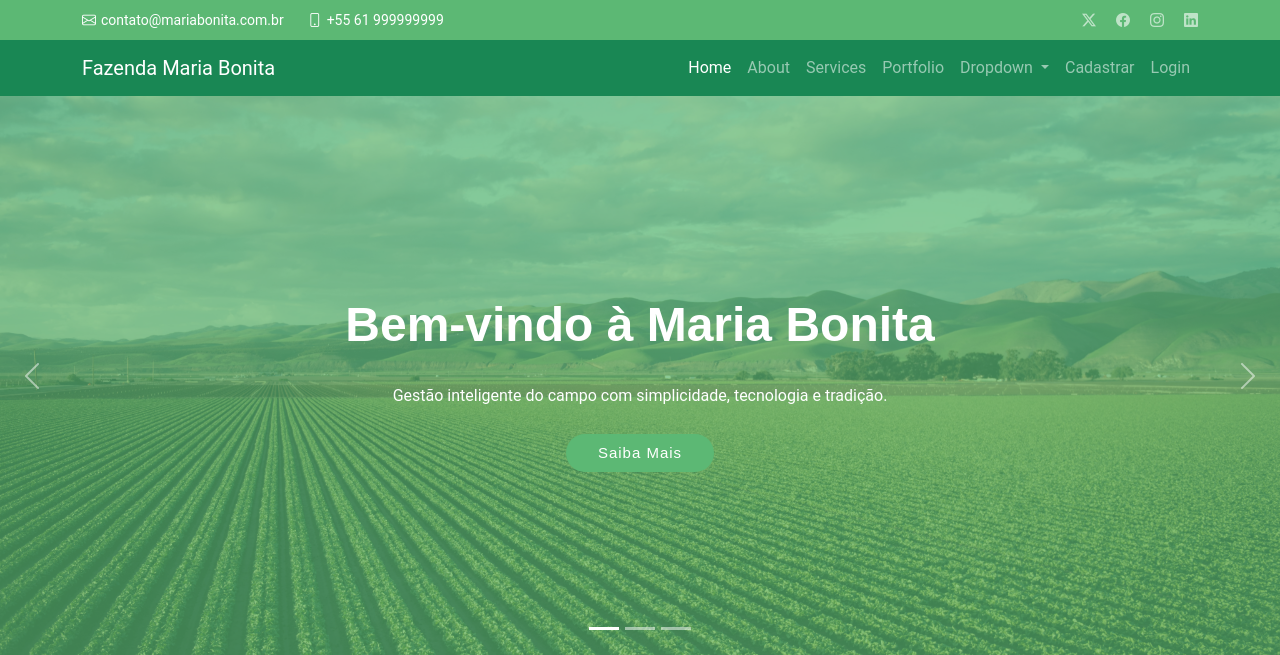
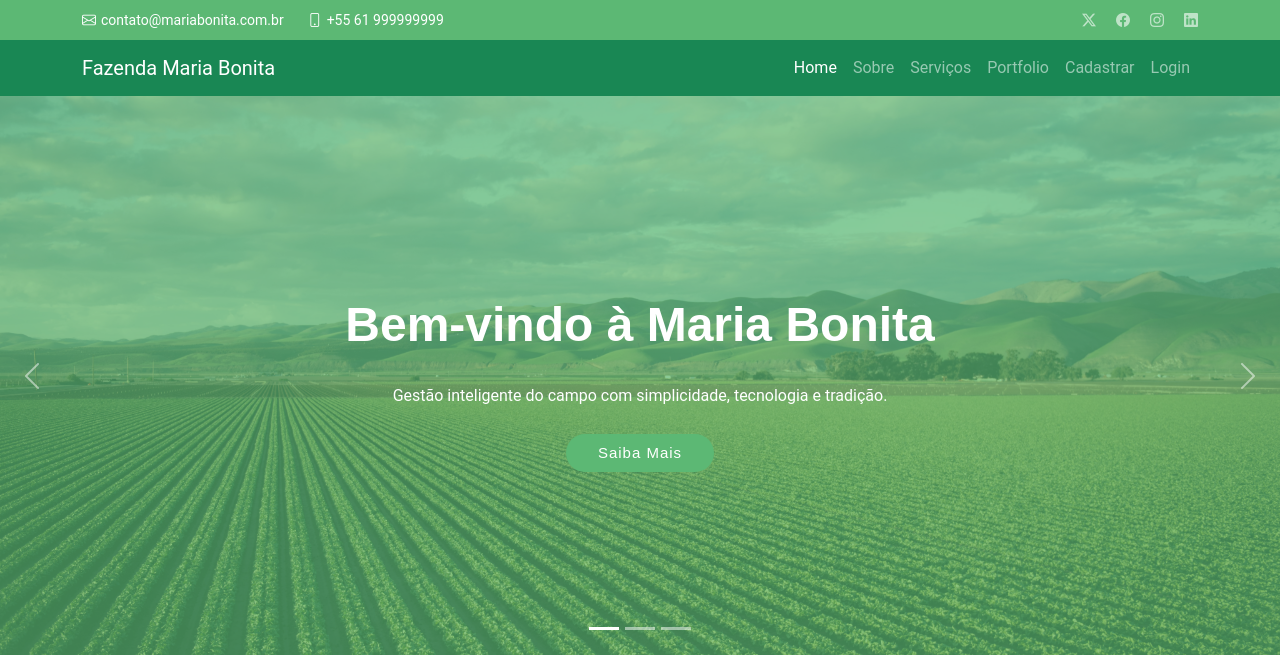
Before and after one commit to seixasita/mariabonita, a FastAPI app: page / in a window 1280 px wide. Shown: the top 655 px of the page. Run offline with FastAPI, Linux system fonts and the light colour scheme; some libraries are stand-ins or nearby versions.

Commit message:
Adiciona templates HTML do projeto

```diff
--- a/templates/base.html
+++ b/templates/base.html
@@ -42,31 +42,11 @@
         <div class="collapse navbar-collapse" id="navbarSupportedContent">
           <ul class="navbar-nav ms-auto mb-2 mb-lg-0">
             <li class="nav-item"><a class="nav-link active" aria-current="page" href="/">Home</a></li>
-            <li class="nav-item"><a class="nav-link" href="#about">About</a></li>
-            <li class="nav-item"><a class="nav-link" href="#services">Services</a></li>
+            <li class="nav-item"><a class="nav-link" href="#about">Sobre</a></li>
+            <li class="nav-item"><a class="nav-link" href="#services">Serviços</a></li>
             <li class="nav-item"><a class="nav-link" href="#portfolio">Portfolio</a></li>
 
-            <li class="nav-item dropdown">
-              <a class="nav-link dropdown-toggle" href="#" id="dropdownMenuLink" role="button" data-bs-toggle="dropdown" aria-expanded="false">
-                Dropdown
-              </a>
-              <ul class="dropdown-menu" aria-labelledby="dropdownMenuLink">
-                <li><a class="dropdown-item" href="#">Dropdown 1</a></li>
-                <li class="dropdown-submenu">
-                  <a class="dropdown-item dropdown-toggle" href="#">Deep Dropdown</a>
-                  <ul class="dropdown-menu">
-                    <li><a class="dropdown-item" href="#">Deep Dropdown 1</a></li>
-                    <li><a class="dropdown-item" href="#">Deep Dropdown 2</a></li>
-                    <li><a class="dropdown-item" href="#">Deep Dropdown 3</a></li>
-                    <li><a class="dropdown-item" href="#">Deep Dropdown 4</a></li>
-                    <li><a class="dropdown-item" href="#">Deep Dropdown 5</a></li>
-                  </ul>
-                </li>
-                <li><a class="dropdown-item" href="#">Dropdown 2</a></li>
-                <li><a class="dropdown-item" href="#">Dropdown 3</a></li>
-                <li><a class="dropdown-item" href="#">Dropdown 4</a></li>
-              </ul>
-            </li>
+
 
             {% if user %}
               <li class="nav-item dropdown">
```
Also changed, not shown: templates/clean_base.html (+3 -23 lines).
